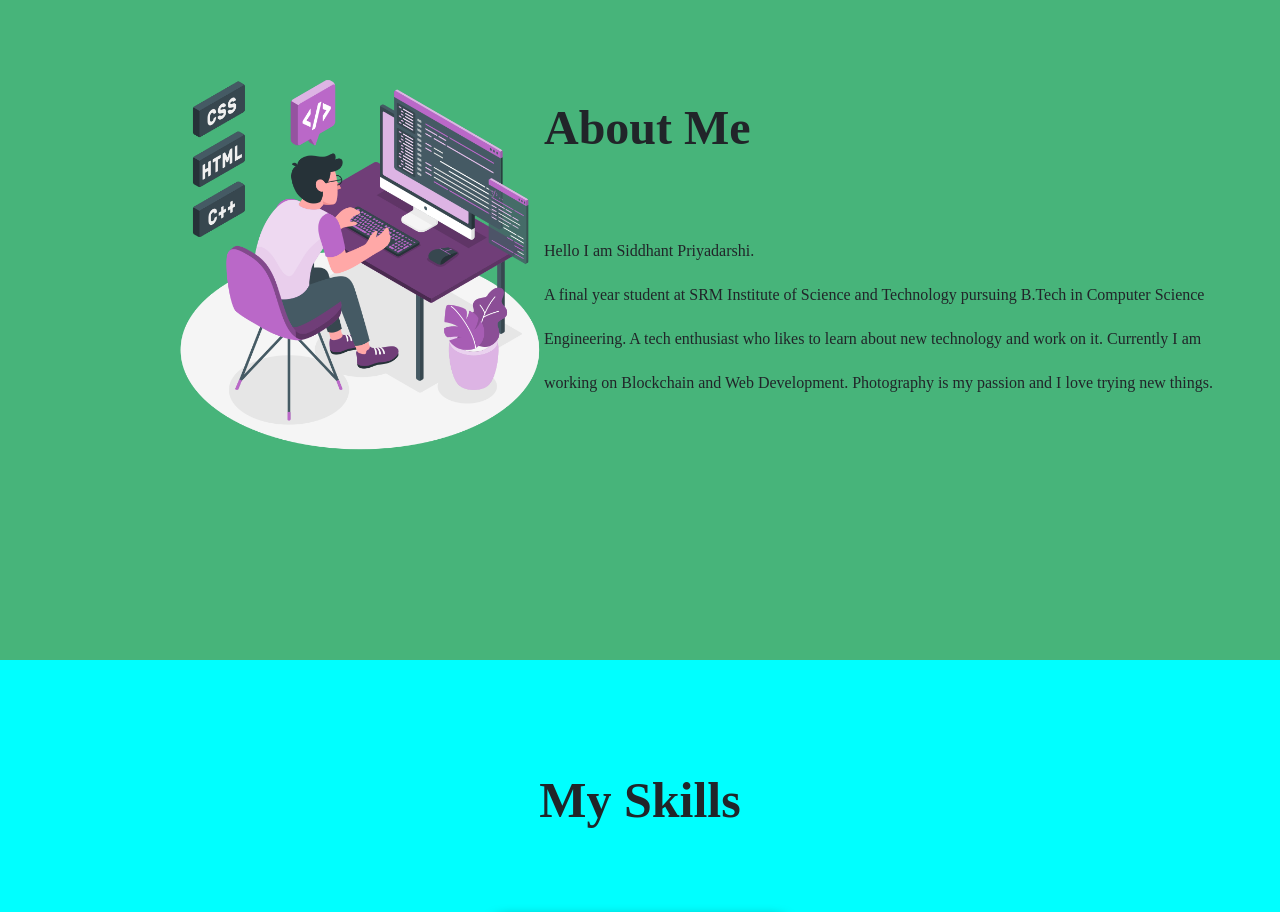
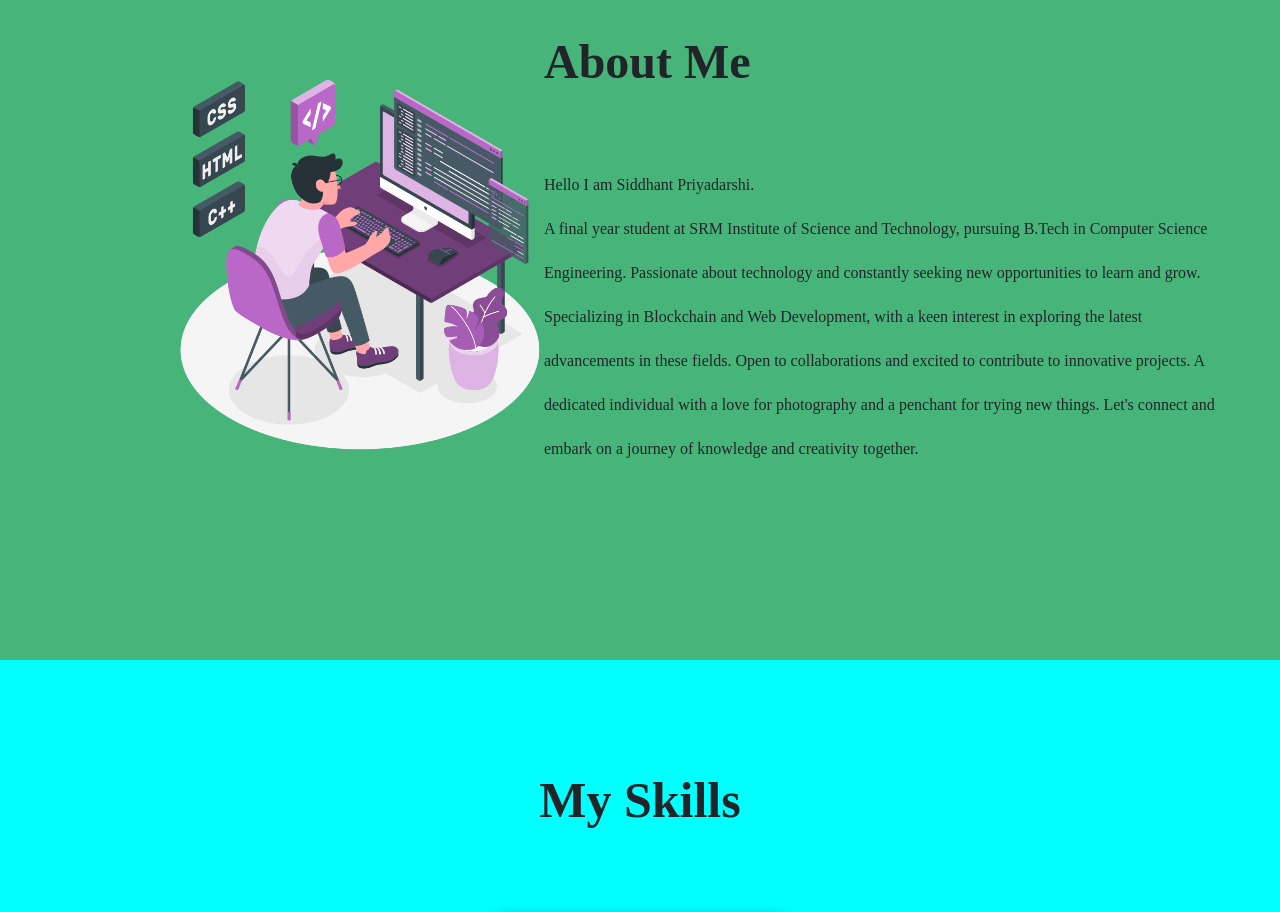
Before and after one commit to siddhant2u/MyPortfolio, a React (Create React App) app: page / in a window 1280 px wide. Shown: the part 940-1852 px from the top of the page. Built offline with nearby package versions, Linux system fonts and the light colour scheme; a web font is replaced by a local one.

Commit message:
Update About.js
edited about

```diff
--- a/src/components/About/About.js
+++ b/src/components/About/About.js
@@ -13,9 +13,11 @@ export default function About() {
             <div className="content-right">
                 <h1 className="aboutMe">About Me</h1>
                 <p className="para">Hello I am Siddhant Priyadarshi.<br></br>
-                A final year student at SRM Institute of Science and Technology pursuing B.Tech in Computer Science Engineering.
-                A tech enthusiast who likes to learn about new technology and work on it. Currently I am working on Blockchain and Web Development.
-                Photography is my passion and I love trying new things.</p>
+                A final year student at SRM Institute of Science and Technology, pursuing B.Tech in Computer Science Engineering.
+                Passionate about technology and constantly seeking new opportunities to learn and grow. Specializing in Blockchain
+                and Web Development, with a keen interest in exploring the latest advancements in these fields. Open to collaborations
+                and excited to contribute to innovative projects. A dedicated individual with a love for photography and a penchant for
+                trying new things. Let's connect and embark on a journey of knowledge and creativity together.</p>
             </div>
         </div>
     )
```
